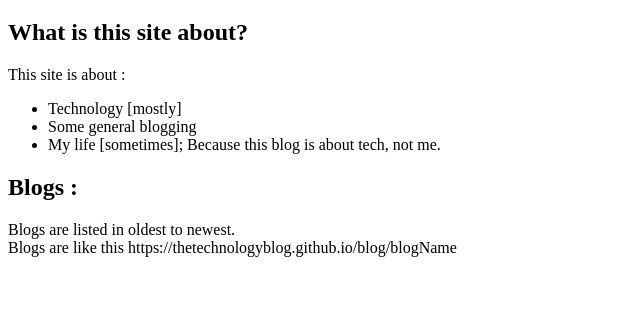
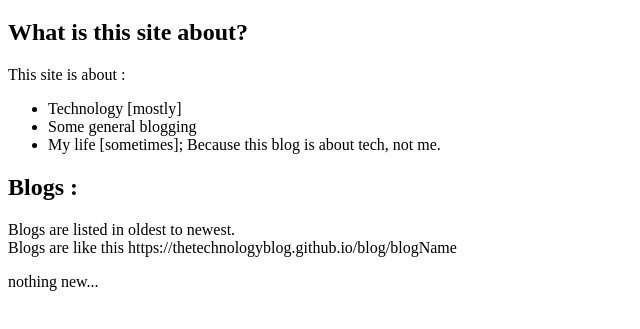
Before and after one commit to thetechnologyblog/blog, a plain HTML site: page site.html in a window 1280 px wide. Shown: the part 61-390 px from the top of the page, without its empty margins (0-640 px from the left). Drawn offline with Linux system fonts and the light colour scheme.

Commit message:
Update site.html

```diff
--- a/site.html
+++ b/site.html
@@ -13,4 +13,5 @@
     <h2> Blogs : </h2>
     <p> Blogs are listed in oldest to newest. <br>
     Blogs are like this https://thetechnologyblog.github.io/blog/blogName</p>
+    <p> nothing new... </p>
   </body>
```
